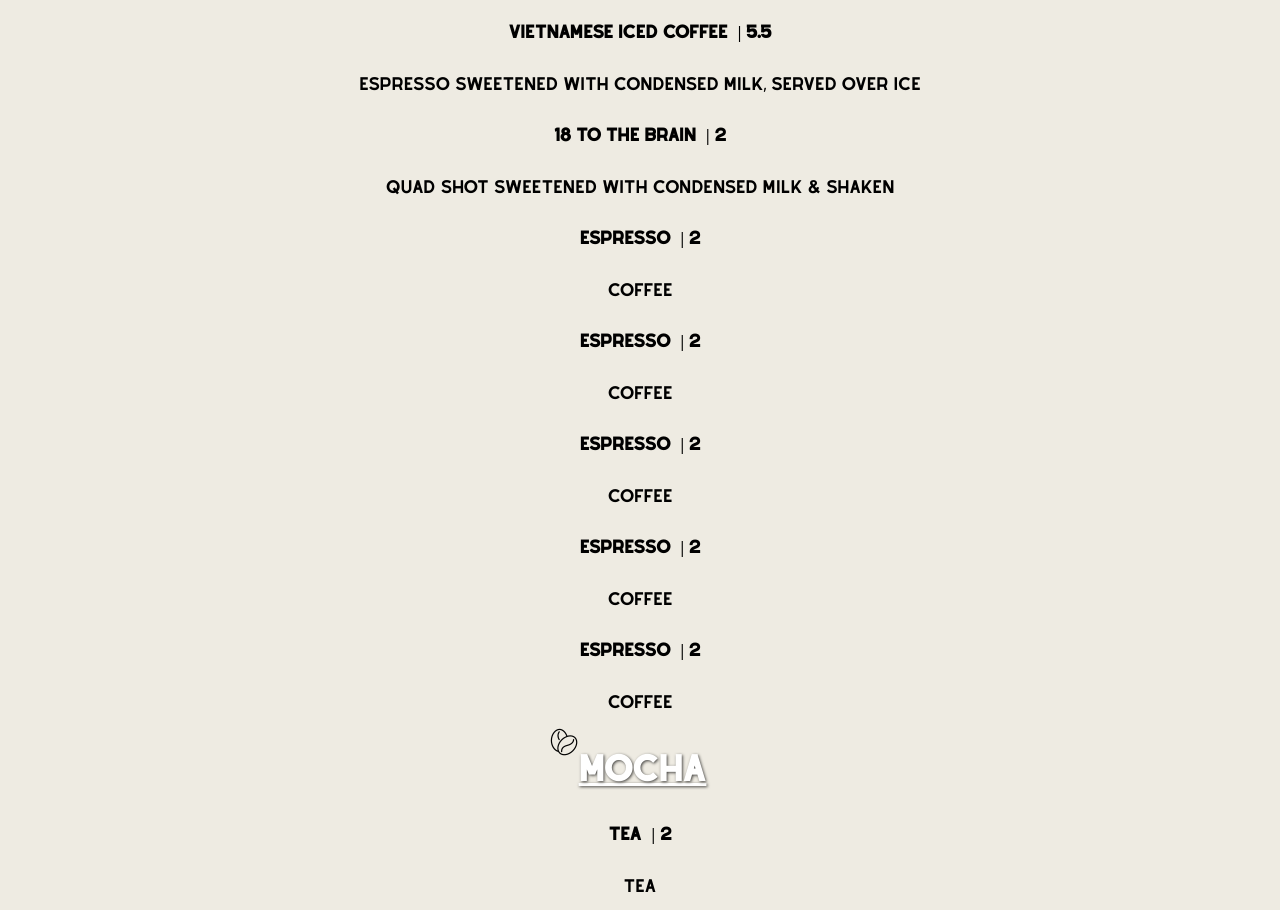
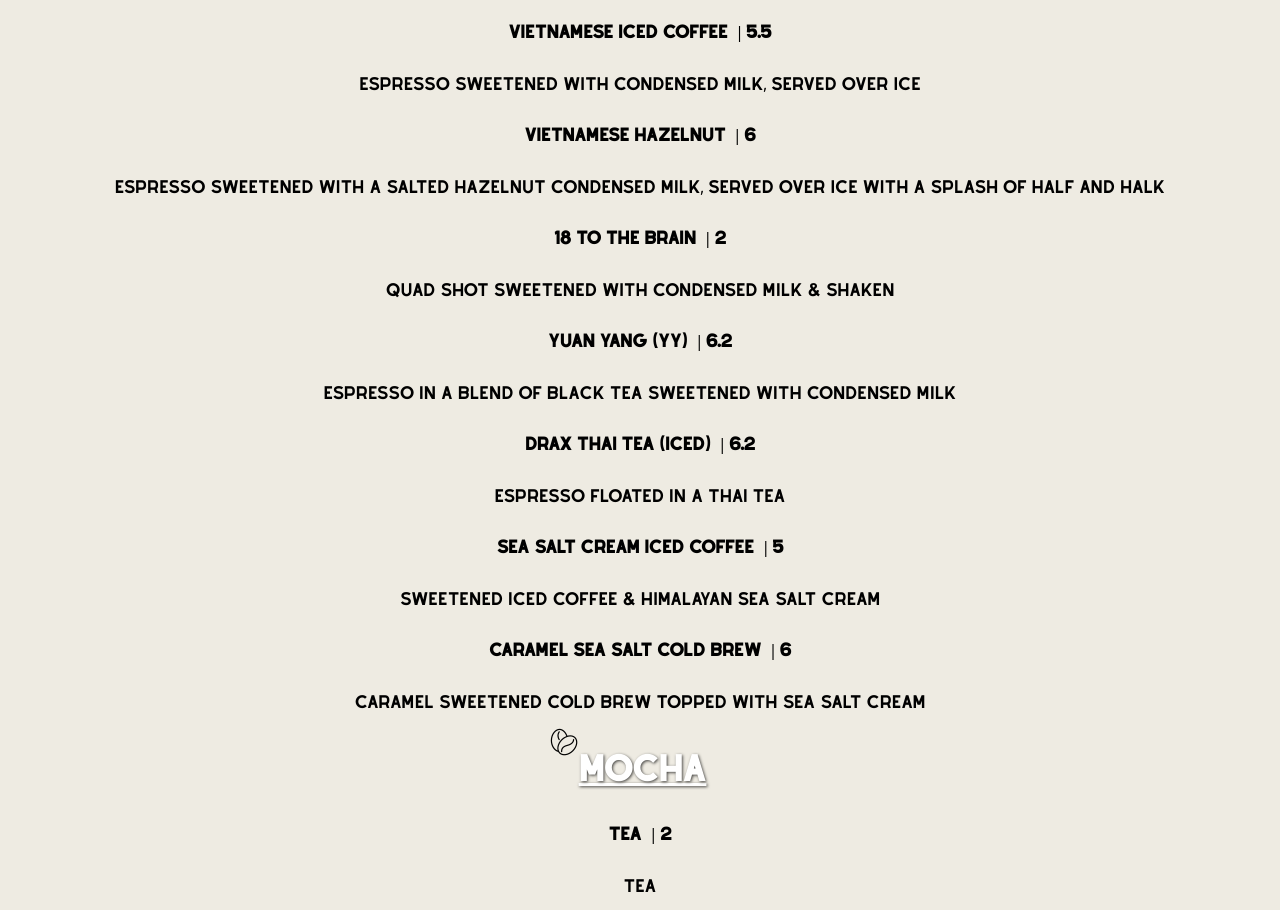
Before and after one commit to rydelldonato/18-grams-website, a React (Create React App) app: page /menus in a window 1280 px wide. Shown: the part 1200-2110 px from the top of the page. Built offline with nearby package versions, Linux system fonts and the light colour scheme.

Commit message:
added house specials

```diff
--- a/src/components/menus/drinks/drinks.js
+++ b/src/components/menus/drinks/drinks.js
@@ -49,39 +49,39 @@ const drinks = [
   },
   {
     category: "House Specials",
+    name: "Vietnamese Hazelnut",
+    info: "Espresso sweetened with a salted hazelnut condensed milk, served over ice with a splash of half and halk",
+    price: 6,
+  },
+  {
+    category: "House Specials",
     name: "18 to the brain",
     info: "Quad shot sweetened with condensed milk & shaken",
     price: 2,
   },
   {
     category: "House Specials",
-    name: "espresso",
-    info: "coffee",
-    price: 2,
+    name: "Yuan Yang (YY)",
+    info: "Espresso in a blend of black tea sweetened with condensed milk",
+    price: 6.2,
   },
   {
     category: "House Specials",
-    name: "espresso",
-    info: "coffee",
-    price: 2,
+    name: "Drax Thai Tea (Iced)",
+    info: "Espresso floated in a Thai Tea",
+    price: 6.2,
   },
   {
     category: "House Specials",
-    name: "espresso",
-    info: "coffee",
-    price: 2,
+    name: "Sea Salt Cream Iced Coffee",
+    info: "Sweetened iced coffee & Himalayan Sea Salt Cream",
+    price: 5,
   },
   {
     category: "House Specials",
-    name: "espresso",
-    info: "coffee",
-    price: 2,
-  },
-  {
-    category: "House Specials",
-    name: "espresso",
-    info: "coffee",
-    price: 2,
+    name: "Caramel Sea Salt Cold Brew",
+    info: "Caramel sweetened cold brew topped with sea salt cream",
+    price: 6,
   },
   {
     category: "Mocha",
```
